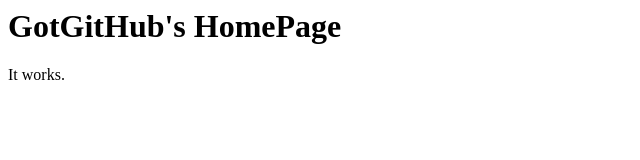
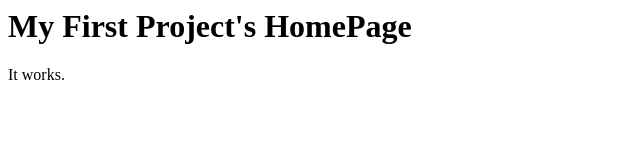
Before and after one commit to YaoConglei/yaoconglei.github.io, a plain HTML site: page index.html in a window 1280 px wide. Shown: the whole page, without its empty margins (0-640 px from the left). Drawn offline with Linux system fonts and the light colour scheme.

Commit message:
Update index.html
change name

```diff
--- a/index.html
+++ b/index.html
@@ -1 +1 @@
-<h1>GotGitHub's HomePage</h1>It works.
+<h1>My First Project's HomePage</h1>It works.
```
